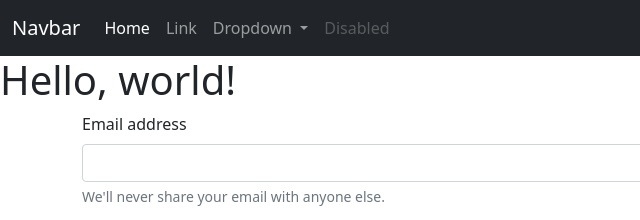
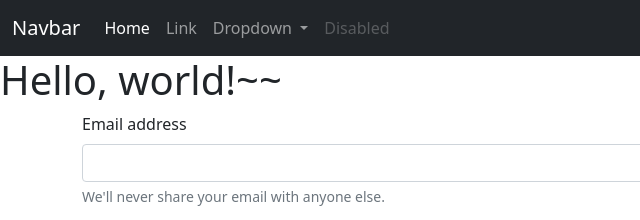
Before and after one commit to AaronHung/feature-branch-workflow, a plain HTML site: page index.html in a window 1280 px wide. Shown: the top 220 px of the page, 0-640 px from the left. Drawn offline with nearby package versions, Linux system fonts and the light colour scheme.

```diff
--- a/index.html
+++ b/index.html
@@ -47,7 +47,7 @@
         </div>
       </div>
     </nav>
-    <h1>Hello, world!</h1>
+    <h1>Hello, world!~~</h1>
 
     <div class="container">
 
```
